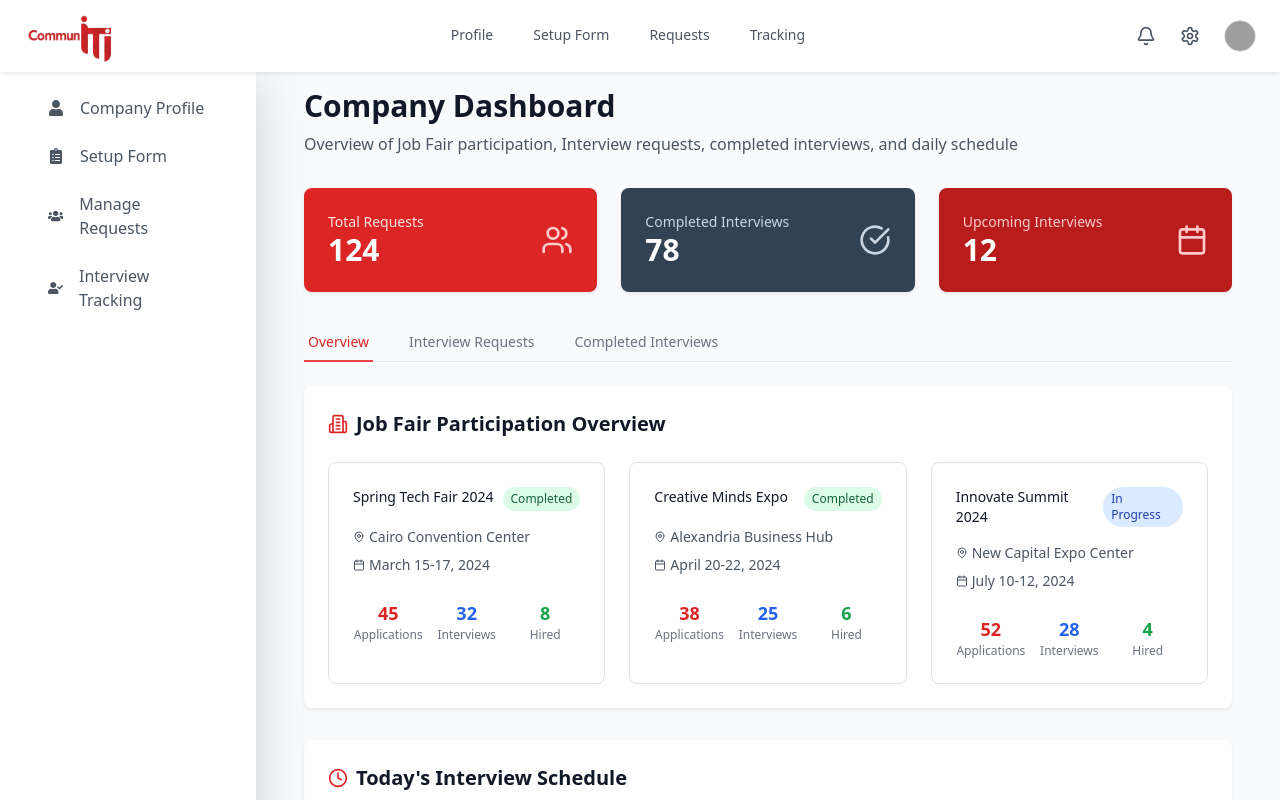
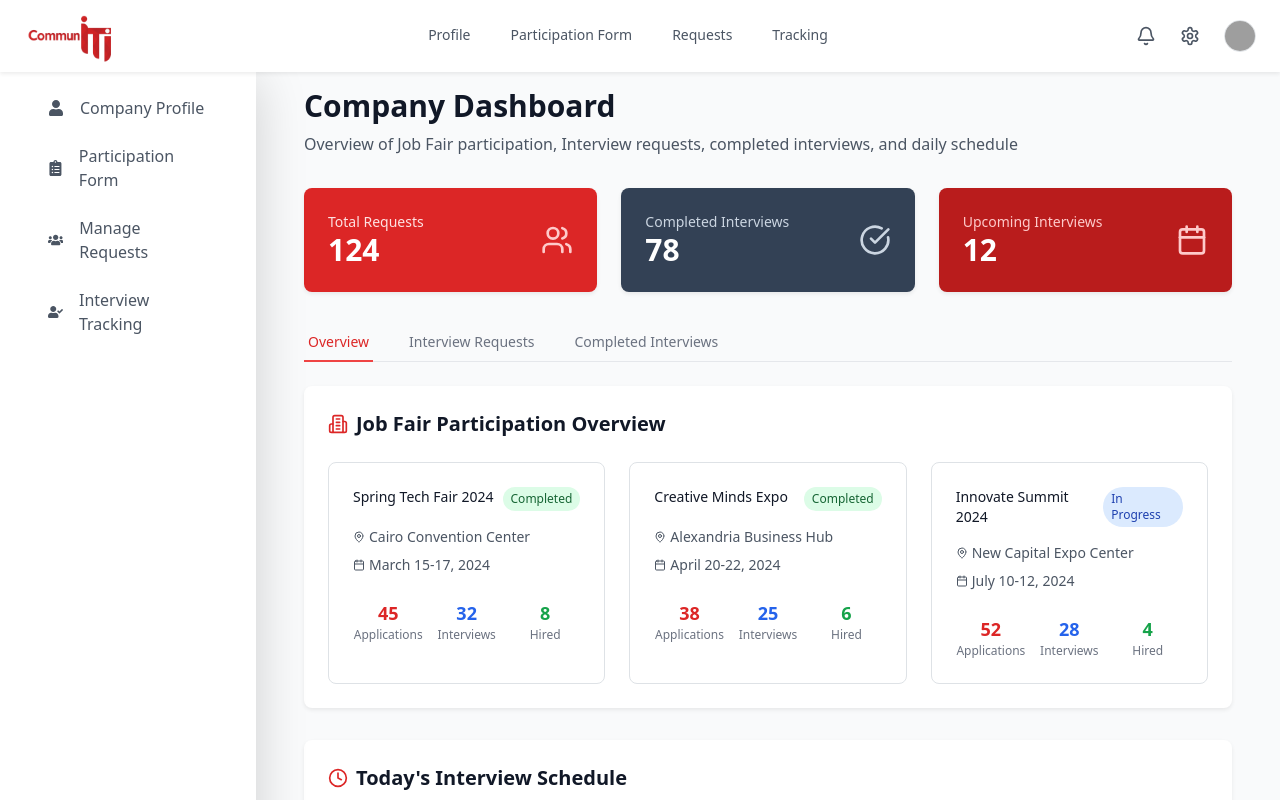
Before and after one commit to ITI-Event-Mangment-Porject/Frontend, a React (Vite) app: page /company/setup in a window 1280 px wide. Shown: the top 800 px of the page. Built offline with nearby package versions, Linux system fonts and the light colour scheme; grey boxes are pictures that could not be loaded; the HTML template or start-up script is replaced by a standard one.

Commit message:
updated sidebar and topbar

```diff
--- a/src/components/common/Sidebar.jsx
+++ b/src/components/common/Sidebar.jsx
@@ -27,7 +27,7 @@ const Sidebar = () => {
             }`
           }
         >
-          <FaClipboardList /> Setup Form
+          <FaClipboardList /> Participation Form
         </NavLink>
 
         <NavLink
--- a/src/components/common/Topbar.jsx
+++ b/src/components/common/Topbar.jsx
@@ -15,7 +15,7 @@ const Topbar = () => {
         {[
           { label: "Profile", path: "profile" },
           // { label: "Dashboard", path: "dashboard" },
-          { label: "Setup Form", path: "setup" },
+          { label: "Participation Form", path: "setup" },
           { label: "Requests", path: "requests" },
           { label: "Tracking", path: "tracking" },
 
```
